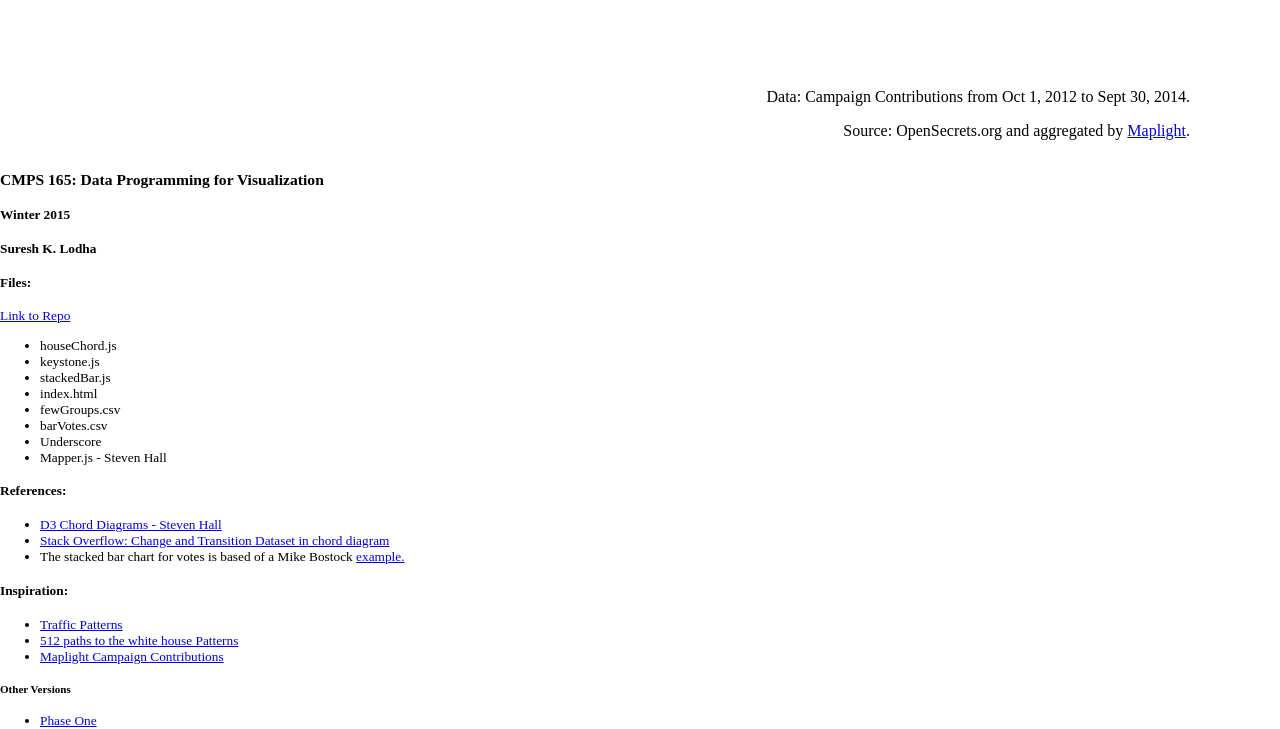
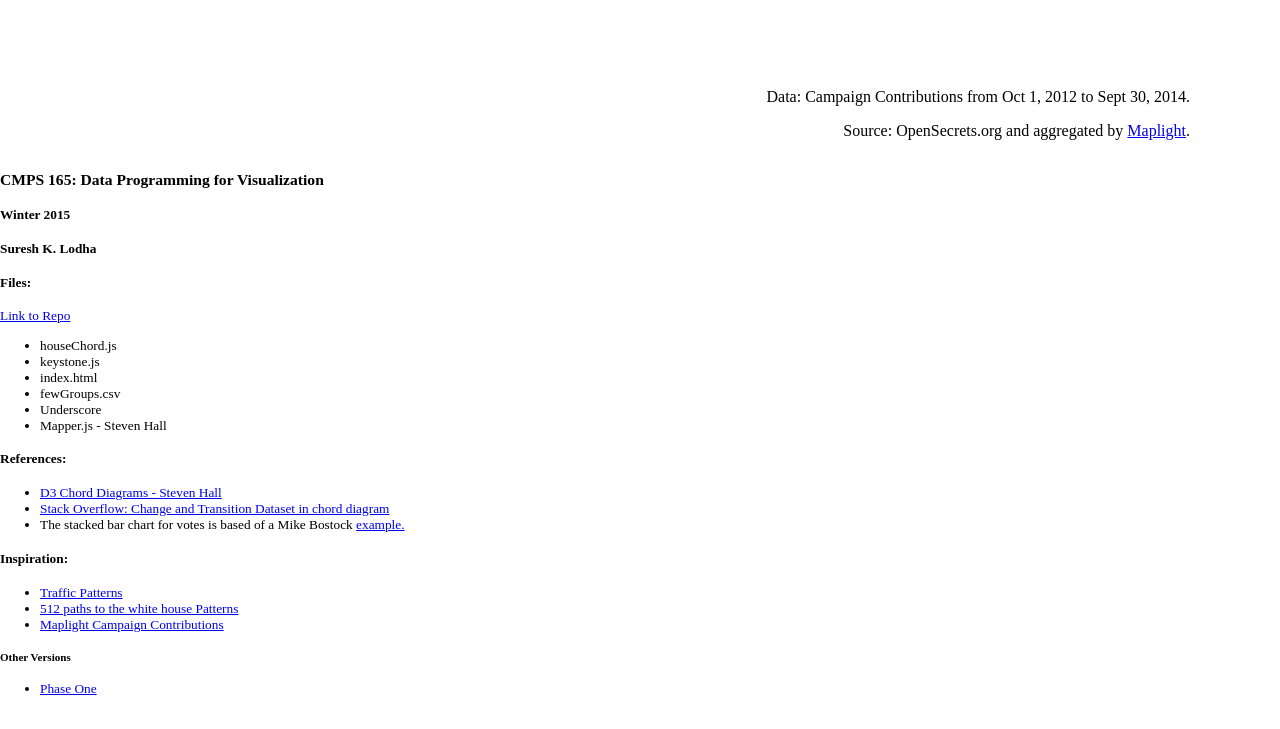
Before and after one commit to joer14/Keystone, a plain HTML site: page index.html in a window 1280 px wide. Shown: the part 726-1455 px from the top of the page. After the commit the page ends 1423 px from the top, so only its background shows below. Drawn offline with Linux system fonts and the light colour scheme.

Commit message:
li listing

```diff
--- a/index.html
+++ b/index.html
@@ -100,10 +100,8 @@
 				<ul>
 					<li>houseChord.js</li>
 					<li>keystone.js</li>
-					<li>stackedBar.js</li>
 					<li>index.html</li>
 					<li>fewGroups.csv</li>
-					<li>barVotes.csv</li>
 					<li>Underscore</li>
 					<li>Mapper.js - Steven Hall</li>
 				</ul>
```
